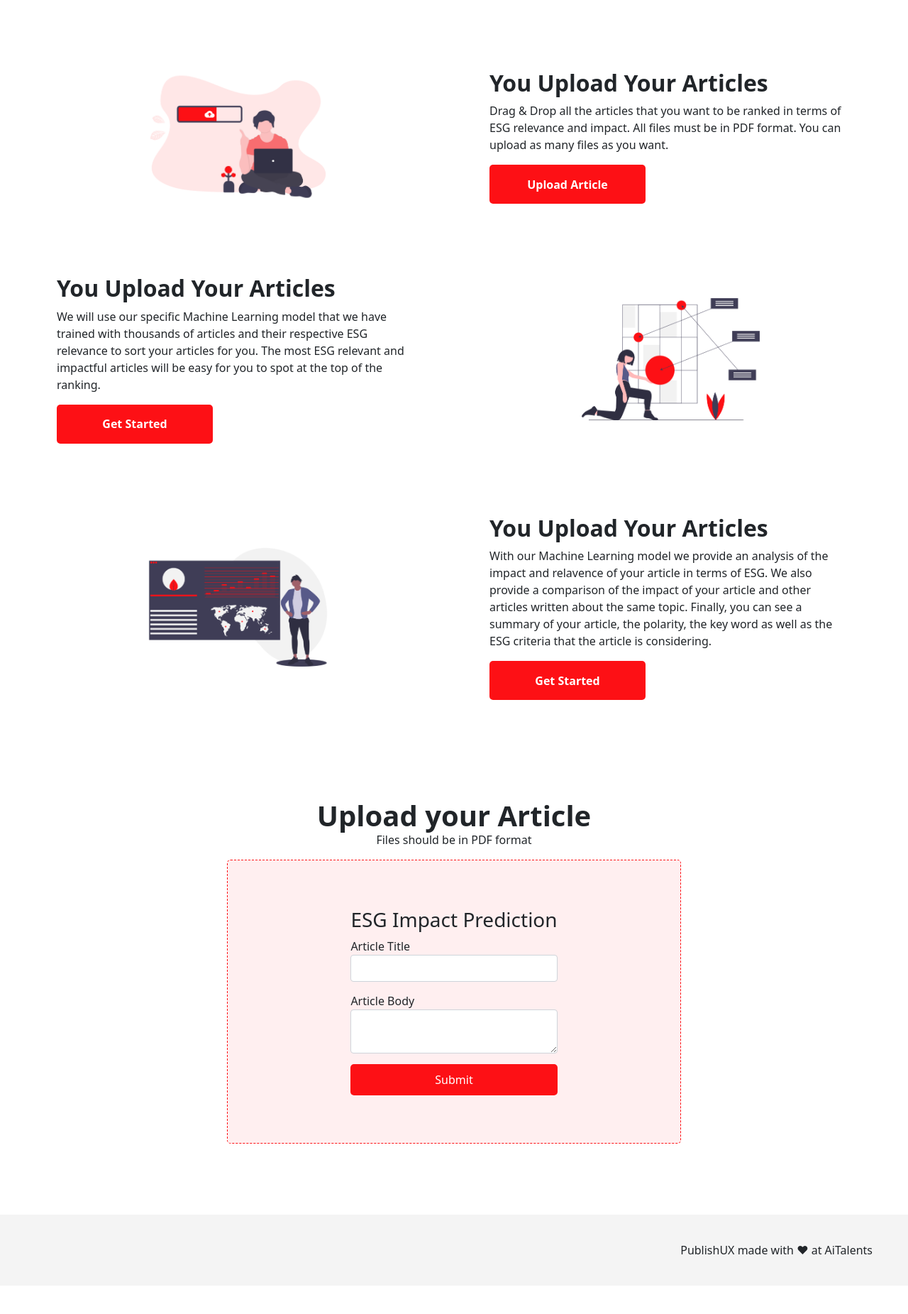
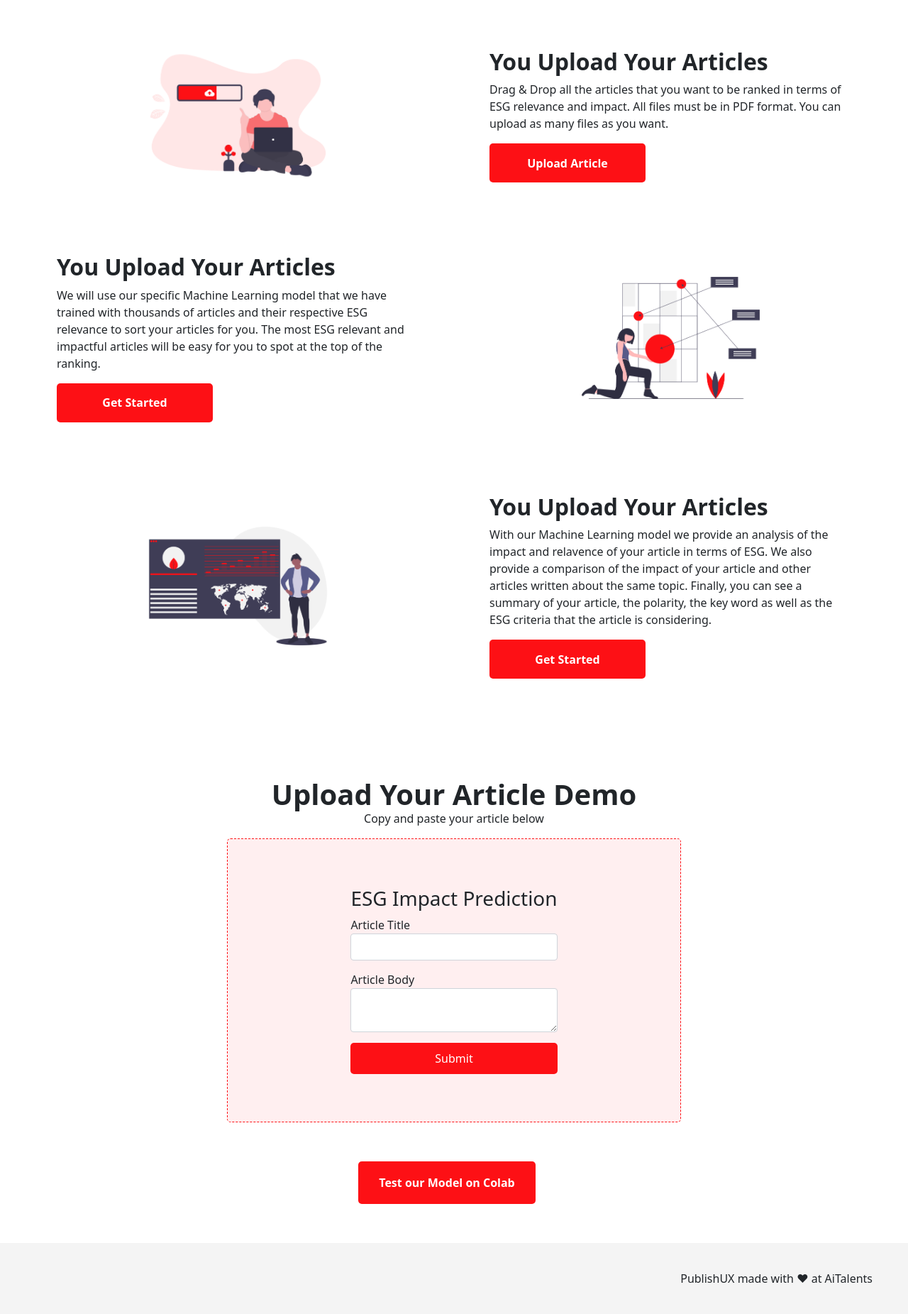
Before and after one commit to MetinLamby/djangoPublishUX, a Django app: page / in a window 1280 px wide. Shown: the part 1935-3786 px from the top of the page at 71% size. Before the commit the page ends 3702 px from the top, so only its background shows below. Run offline with Django 3.2, Linux system fonts and the light colour scheme; some libraries are stand-ins or nearby versions.

Commit message:
added the links to github and colab

```diff
--- a/djangoFrontend/settings.py
+++ b/djangoFrontend/settings.py
@@ -40,7 +40,8 @@ INSTALLED_APPS = [
     'django.contrib.sessions',
     'django.contrib.messages',
     'django.contrib.staticfiles',
-    'predict'
+    'predict',
+    'fontawesome-free',
 ]
 
 MIDDLEWARE = [
--- a/predict/static/css/style.css
+++ b/predict/static/css/style.css
@@ -1,5 +1,9 @@
 html {
   scroll-behavior: smooth;
+}
+
+body {
+    max-width: 100vw !important;
 }
 
 a {
@@ -16,12 +20,18 @@ a {
 
 .navbar {
   height: 80px;
+  background-color: white;
+  border-bottom: 0.1px solid #EDEBE9;
+  z-index: 1000;
   display: flex;
   align-items: center;
   justify-content: space-around;
   padding-left: 40px;
   padding-right: 40px;
-  position: sticky;
+  //position: sticky;
+  position: fixed !important;
+  top: 0;
+  width: 100%;
 }
 
 .linklist {
@@ -46,6 +56,7 @@ a {
 
 
 .banner {
+  margin-top: 50px;
   height: 75vh;
   display: flex;
 }
@@ -243,7 +254,6 @@ a {
   justify-content: space-between;
   height: 100px;
   padding: 0px 50px;
-  margin-top: 100px;
 }
 .footer-links {
   display: flex;
@@ -358,3 +368,21 @@ a {
 .progress-bar {
   background-color: #FD1015 !important;
 }
+
+.btn-colab {
+  width: 250px;
+  height: 60px;
+  display: flex;
+  align-items: center;
+  justify-content: space-around;
+  background: #FD1015;
+  border-radius: 5px;
+  margin-right: 20px;
+  transition-property: transform;
+  transition-duration: 0.1s;
+  transition-timing-function: linear;
+}
+
+.btn-colab:hover {
+  transform: scale(1.1);
+}
--- a/predict/templates/index.html
+++ b/predict/templates/index.html
@@ -8,6 +8,7 @@
   <meta name="viewport" content="width=device-width, initial-scale=1">
   <!-- Bootstrap CSS -->
   <link rel="stylesheet" type="text/css" href="{% static 'css/style.css' %}">
+  <link href="{% static 'fontawesome_free/css/all.min.css' %}" rel="stylesheet" type="text/css">
   <link rel="stylesheet" href="https://unpkg.com/aos@next/dist/aos.css" />
   <link href="https://cdn.jsdelivr.net/npm/bootstrap@5.0.0-beta1/dist/css/bootstrap.min.css" rel="stylesheet" integrity="sha384-giJF6kkoqNQ00vy+HMDP7azOuL0xtbfIcaT9wjKHr8RbDVddVHyTfAAsrekwKmP1" crossorigin="anonymous">
   <script src="https://ajax.googleapis.com/ajax/libs/jquery/3.4.1/jquery.min.js"></script>
@@ -20,6 +21,8 @@
       <p class="linklistitem"><a href="#benefit" class="link">Benefit</a></p>
       <p class="linklistitem"><a href="#solution" class="link">Solution</a></p>
       <p class="linklistitem"><a href="#getstarted" class="link">Get Started</a></p>
+      <p class="linklistitem"><a href="https://colab.research.google.com/drive/1k3MaICDKbwQP9YWDBad3lcxwpE6HJpTm#scrollTo=0O90P5NeNyTY" class="link">Our Model</a></p>
+      <p class="linklistitem" style="font-size: 25px;"><a href="https://github.com/MetinLamby/djangoPublishUX" class="link"><i class="fab fa-github"></i></a></p>
     </div>
   </div>
 
@@ -97,30 +100,30 @@
   </div>
 
   <div class="cards">
-    <div class="card card-img" data-aos="fade-right">
+    <div class="card card-img" data-aos="fade-up">
       <img src="{% static 'images/upload-django.png' %}" alt="" class="column-card-img">
     </div>
-    <div class="card card-text" data-aos="fade-left">
+    <div class="card card-text" data-aos="fade-up">
       <h2 style="font-weight: bold;">You Upload Your Articles</h2>
       <p>Drag & Drop all the articles that you want to be ranked in terms of ESG relevance and impact. All files must be in PDF format. You can upload as many files as you want.</p>
       <div class="btn-discover">
         <p class="btn-text" style="color: white;"><a href="#getstarted" class="linkTwo">Upload Article</a></p>
       </div>
     </div>
-    <div class="card card-text" data-aos="fade-right">
+    <div class="card card-text" data-aos="fade-up">
       <h2 style="font-weight: bold;">You Upload Your Articles</h2>
       <p>We will use our specific Machine Learning model that we have trained with thousands of articles and their respective ESG relevance to sort your articles for you. The most ESG relevant and impactful articles will be easy for you to spot at the top of the ranking.</p>
       <div class="btn-discover">
         <p class="btn-text" style="color: white;"><a href="#getstarted" class="linkTwo">Get Started</a></p>
       </div>
     </div>
-    <div class="card card-img" data-aos="fade-left">
+    <div class="card card-img" data-aos="fade-up">
       <img src="{% static 'images/network-django.png' %}" alt="" class="column-card-img">
     </div>
-    <div class="card card-img" data-aos="fade-right">
+    <div class="card card-img" data-aos="fade-up">
       <img src="{% static 'images/dashboard-django.png' %}" alt="" class="column-card-img">
     </div>
-    <div class="card card-text" data-aos="fade-left">
+    <div class="card card-text" data-aos="fade-up">
       <h2 style="font-weight: bold;">You Upload Your Articles</h2>
       <p>With our Machine Learning model we provide an analysis of the impact and relavence of your article in terms of ESG. We also provide a comparison of the impact of your article and other articles written about the same topic. Finally, you can see a summary of your article, the polarity, the key word as well as the ESG criteria that the article is considering.</p>
       <div class="btn-discover">
@@ -131,8 +134,8 @@
 
   <div class="container solution-outter">
     <div class="solutions">
-      <h1 class="solution-header">Upload your Article</h1>
-      <p>Files should be in PDF format</p>
+      <h1 class="solution-header">Upload Your Article Demo</h1>
+      <p>Copy and paste your article below</p>
     </div>
   </div>
 
@@ -140,9 +143,17 @@
   {% block main %}
   {% endblock %}
 
+  <div style="height: 170px; display: flex;
+  align-items: center;
+  justify-content: space-around;">
+    <div class="btn-discover btn-colab">
+    <p class="btn-text" style="color: white;"><a href="https://colab.research.google.com/drive/1k3MaICDKbwQP9YWDBad3lcxwpE6HJpTm#scrollTo=0O90P5NeNyTY" class="linkTwo">Test our Model on Colab</a></p>
+  </div>
+  </div>
+
   <div class="footer">
     <div class="footer-links">
-      <a href="#"><i class="fab fa-github"></i></a>
+      <a href="https://github.com/MetinLamby/djangoPublishUX"><i class="fab fa-github"></i></a>
     </div>
     <div class="footer-copyright">
       PublishUX made with ❤ at AiTalents
--- a/requirements.txt
+++ b/requirements.txt
@@ -1,5 +1,6 @@
 asgiref==3.3.1
 Django==3.1.4
+fontawesome-free==5.15.1
 gunicorn==20.0.4
 joblib==1.0.0
 numpy==1.19.4
```
Also changed, not shown: predict/templates/predict.html (+1 -48 lines).
